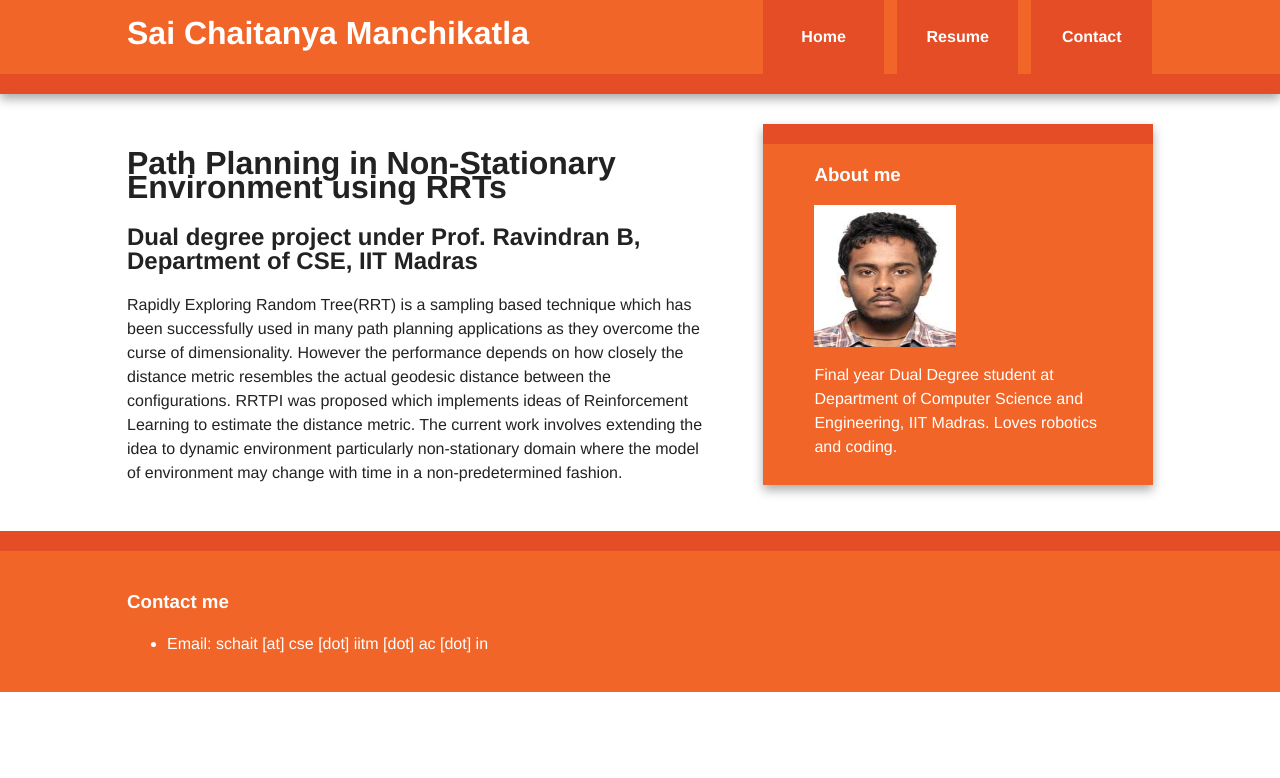
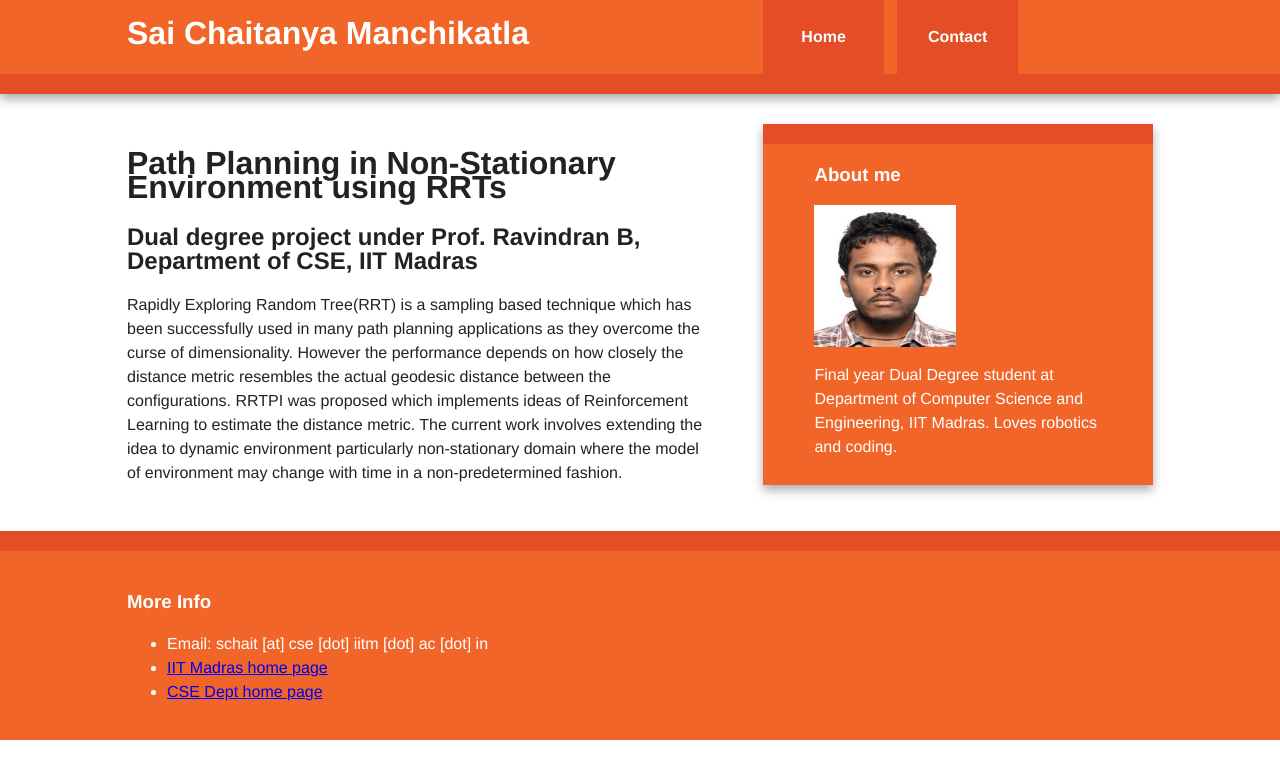
Before and after one commit to pilami/pilami.github.io, a plain HTML site: page index.html in a window 1280 px wide. Drawn offline with Linux system fonts and the light colour scheme.

Commit message:
added iitm and cse links

```diff
--- a/index.html
+++ b/index.html
@@ -25,7 +25,6 @@
 			<nav>
 				<ul>
 					<li><a href="#">Home</a></li>
-					<li><a href="#">Resume</a></li>
 					<li><a href="#">Contact</a></li>
 				</ul>
 			</nav>
@@ -55,9 +54,11 @@
 
 	<div id="footer-container">
 		<footer class="wrapper">
-			<h3>Contact me</h3>
+			<h3>More Info</h3>
 			<ul>
 					<li> Email: schait [at] cse [dot] iitm [dot] ac [dot] in</li>
+					<li> <a href="www.iitm.ac.in">IIT Madras home page</a></li>
+					<li> <a href="www.cse.iitm.ac.in">CSE Dept home page</a></li>
 				</ul>
 		</footer>
 	</div>
```
